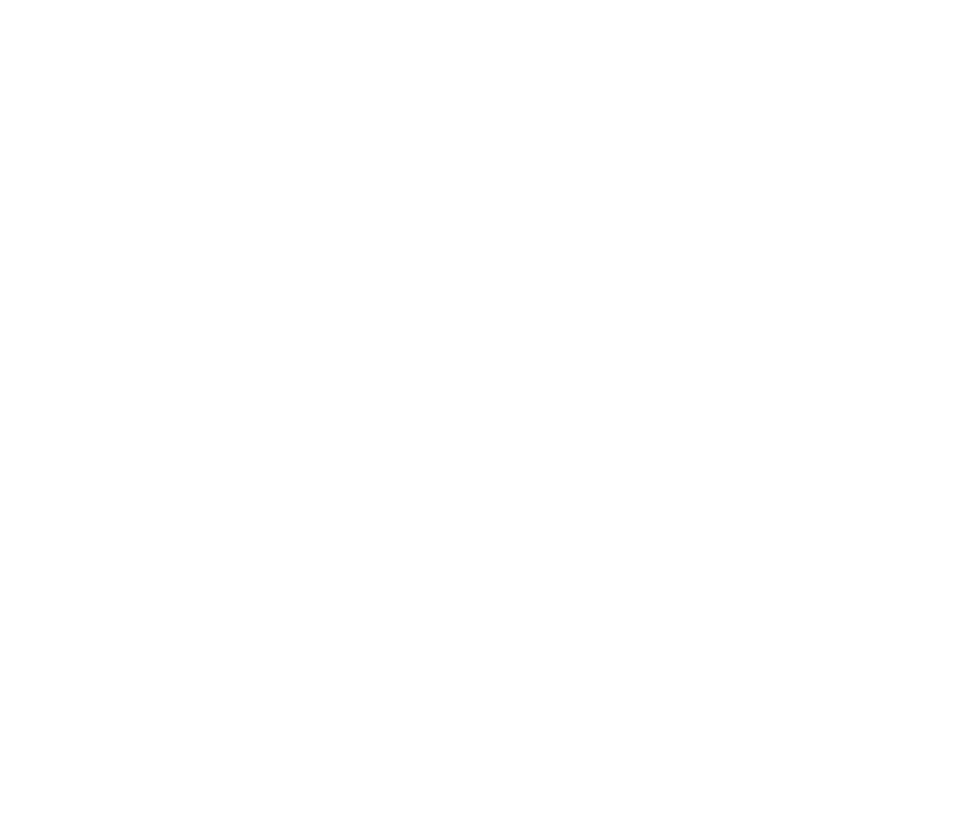
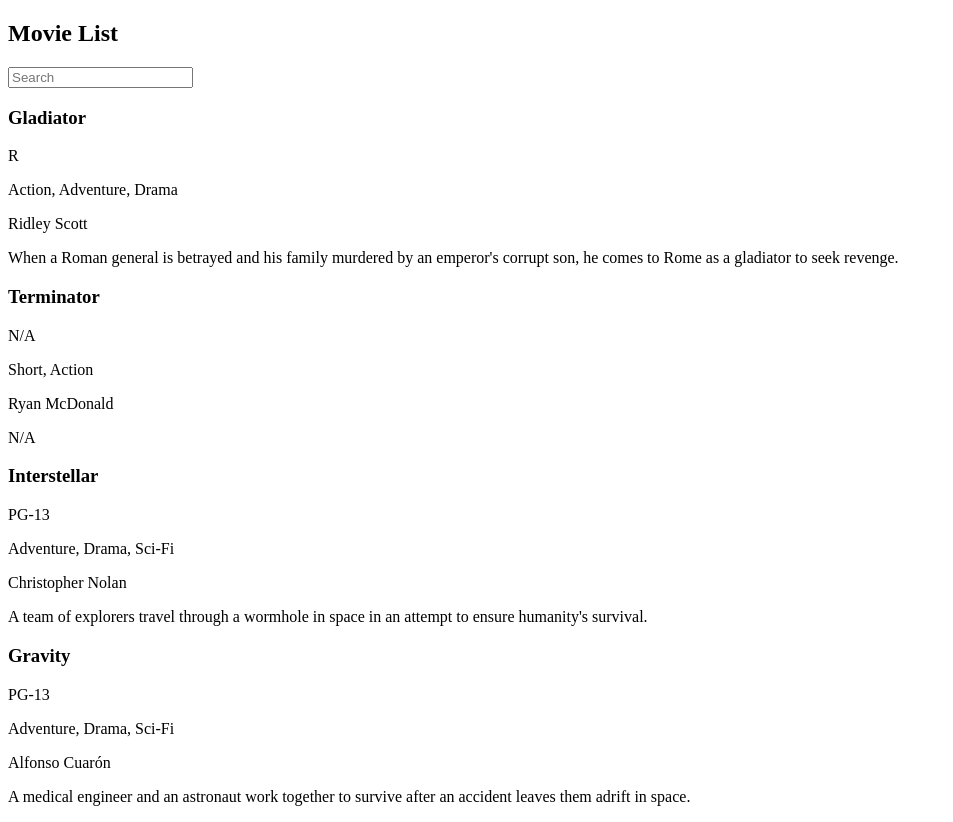
Before and after one commit to cdearden/movie-list, a plain HTML site: page client/index.html in a window 1280 px wide. Shown: the whole page, without its empty margins (0-953 px from the left). Before the commit the page ends 800 px from the top, so only its background shows below. Drawn offline with nearby package versions, Linux system fonts and the light colour scheme.

Commit message:
Filter movies by search

```diff
--- a/client/index.html
+++ b/client/index.html
@@ -15,9 +15,9 @@
 </head>
 
 <body  ng-controller="movieController" >
-
-  <input ng-model="searchText"
-  <div ng-repeat="movie in movies | searchText" >
+  <h2>Movie List</h2>
+  <input ng-model="searchText" type="search"  placeholder="Search" />
+  <div ng-repeat="movie in movies | filter:searchText" >
     <h3>{{movie.Title}}</h3>
     <p>{{movie.Rated}}</p>
     <p>{{movie.Genre}}</p>
```
